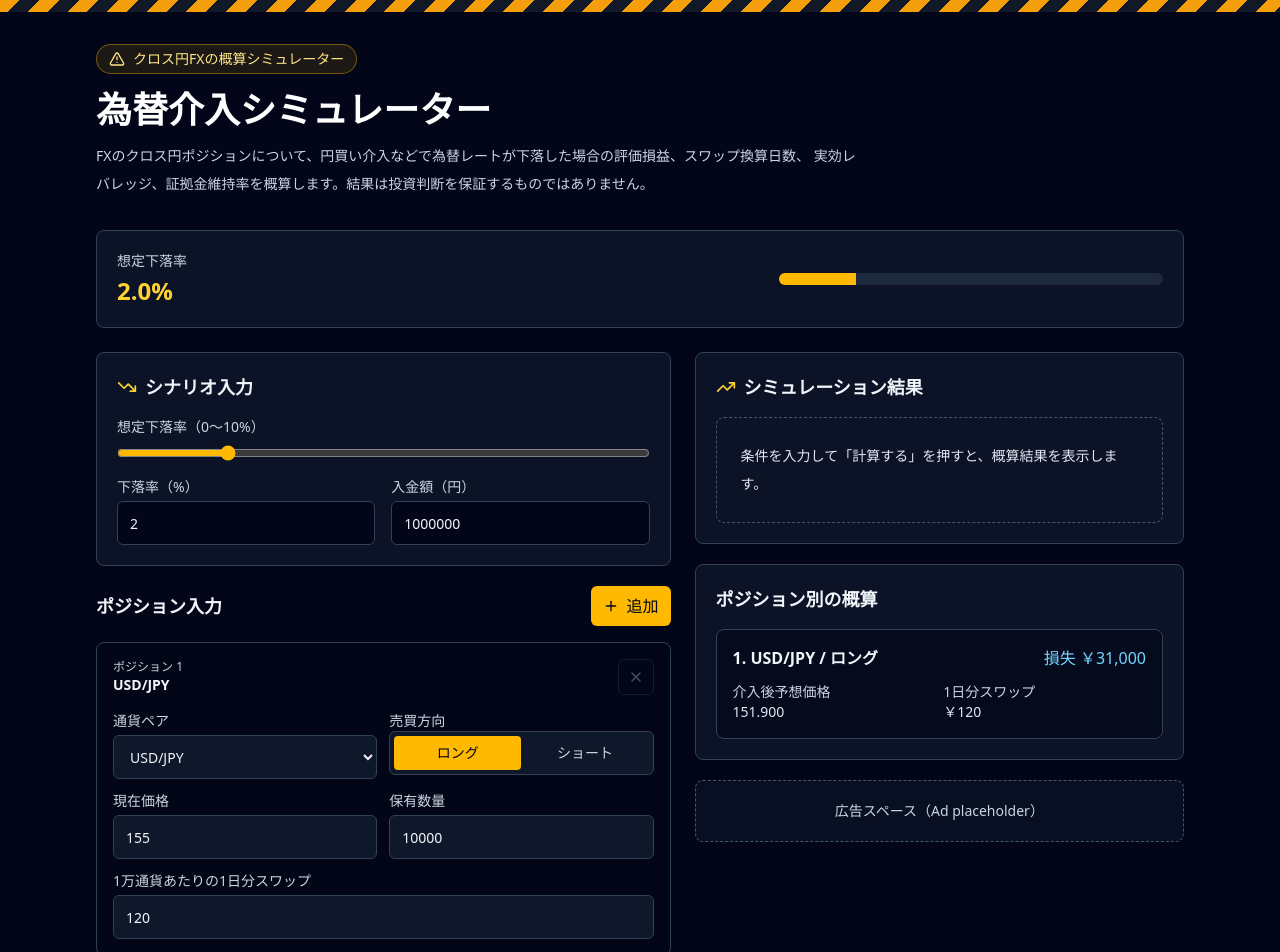
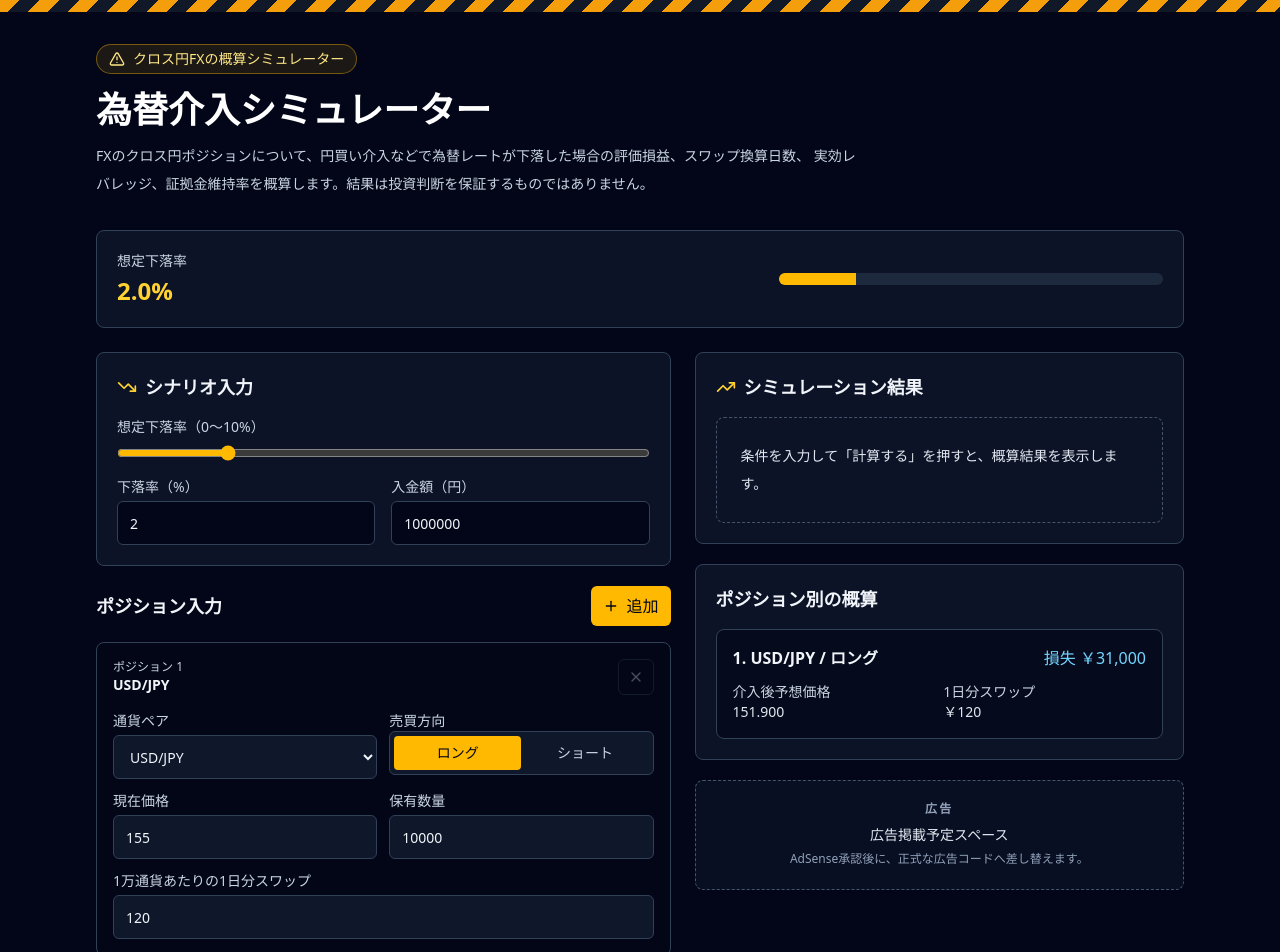
Before and after one commit to Americaman-Chicken/fx-intervention-simulator, a React (Vite) app: page / in a window 1280 px wide. Shown: the top 952 px of the page. Built offline with nearby package versions, Linux system fonts and the light colour scheme.

Commit message:
Refine ad placeholder

```diff
--- a/src/App.jsx
+++ b/src/App.jsx
@@ -531,8 +531,12 @@ export default function FxInterventionSimulator() {
               </div>
             </div>
 
-            <div className="rounded-lg border border-dashed border-slate-600 bg-slate-900/60 p-5 text-center text-sm text-slate-300">
-              広告スペース（Ad placeholder）
+            <div className="rounded-lg border border-dashed border-slate-600 bg-slate-900/60 p-5 text-center">
+              <p className="text-xs font-semibold uppercase tracking-[0.18em] text-slate-400">広告</p>
+              <p className="mt-2 text-sm text-slate-200">広告掲載予定スペース</p>
+              <p className="mt-1 text-xs leading-5 text-slate-400">
+                AdSense承認後に、正式な広告コードへ差し替えます。
+              </p>
             </div>
           </section>
         </div>
```
